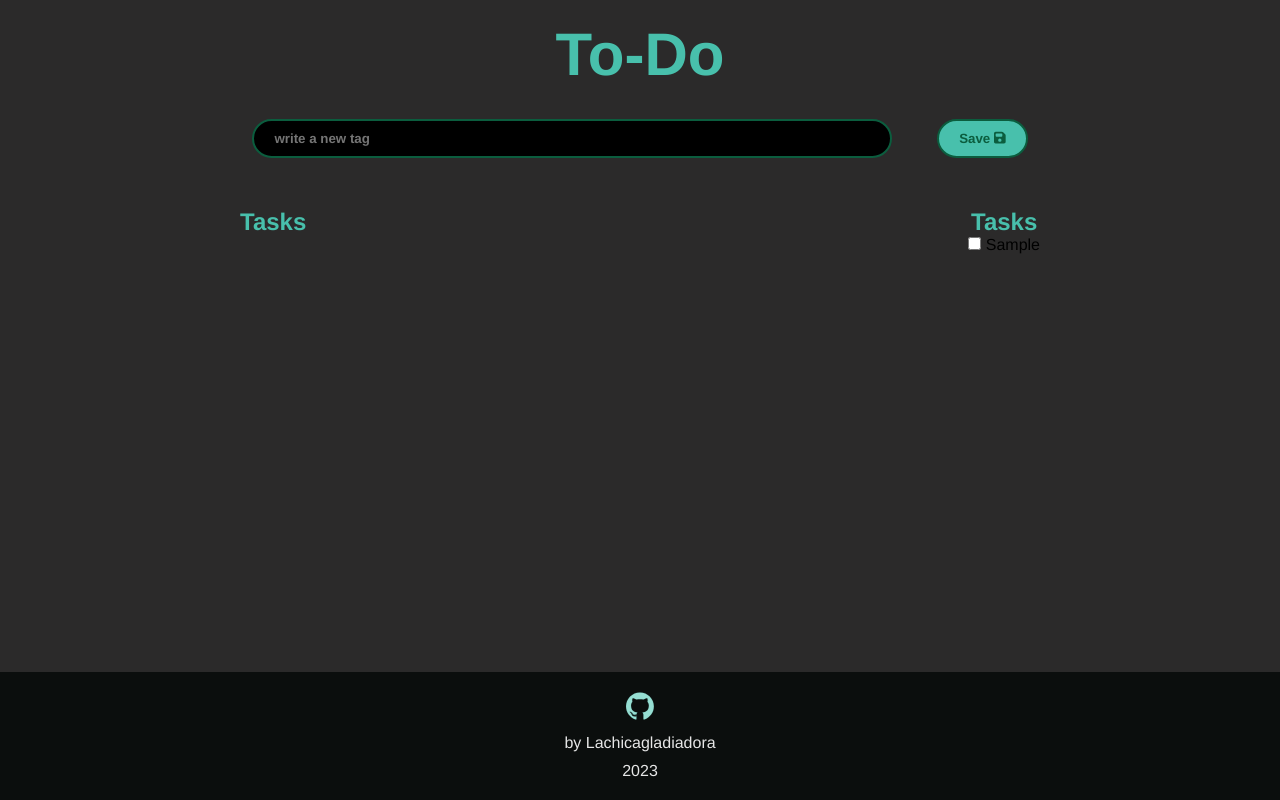
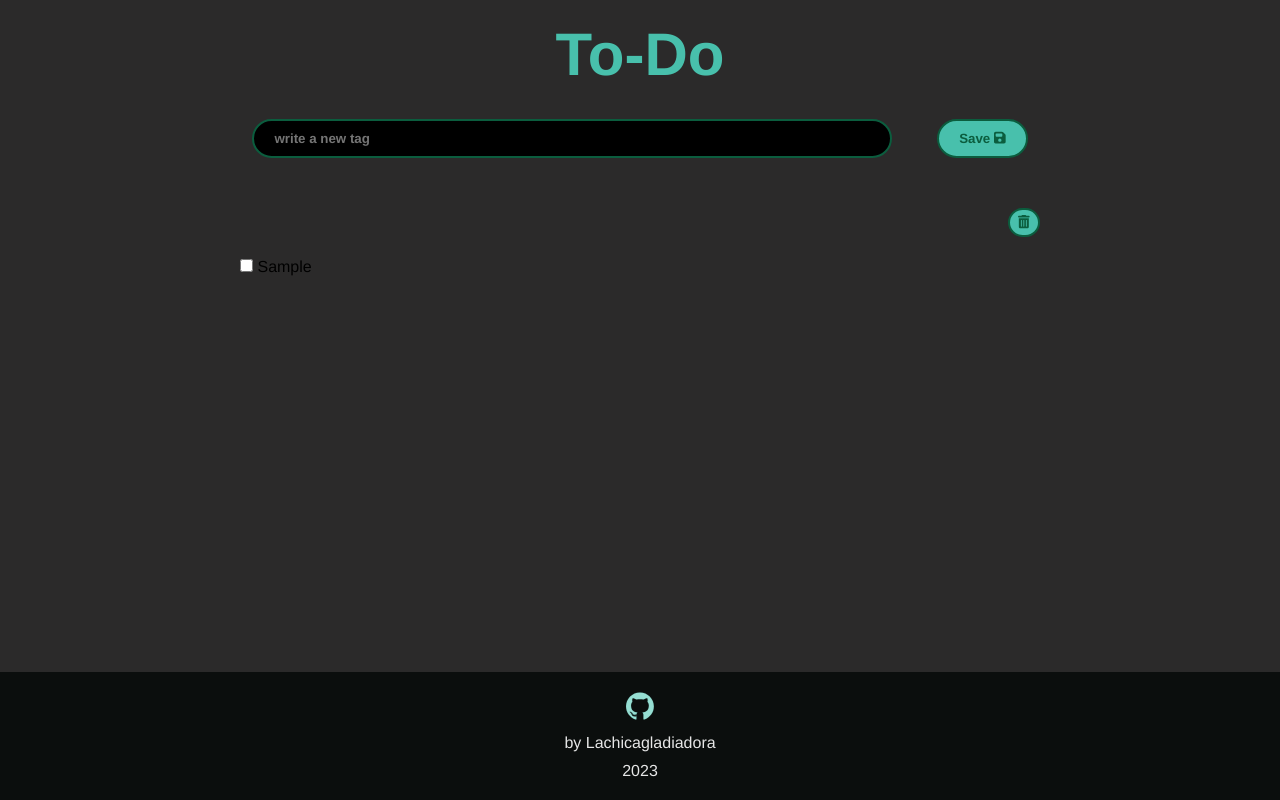
Before and after one commit to Lachicagladiadora/to-do-list, a React (Vite) app: page / in a window 1280 px wide. Both pictures are taken after typing "Sample" into the empty fields and a click on the button "Save". Built offline with nearby package versions, Linux system fonts and the light colour scheme; a web font is replaced by a local one.

Commit message:
fix:  styles of list

```diff
--- a/src/App.tsx
+++ b/src/App.tsx
@@ -1,12 +1,17 @@
 import { useEffect, useState } from "react";
 
 import { FontAwesomeIcon } from "@fortawesome/react-fontawesome";
-import { faCoffee } from "@fortawesome/free-solid-svg-icons";
+import {
+  faCoffee,
+  faTrash,
+  faTrashAlt,
+} from "@fortawesome/free-solid-svg-icons";
 
 import { FormTask } from "./components/FormTask";
 import { TaskItemList } from "./components/TaskItemList";
 import { VisibilityControl } from "./components/VisibilityControl";
 import { Footer } from "./components/Footer";
+import { Button } from "./components/Button";
 
 export const App = () => {
   const [taskItems, setTaskItems] = useState<
@@ -44,6 +49,10 @@ export const App = () => {
     localStorage.setItem("TasksList", JSON.stringify(taskItems));
   }, [taskItems]);
 
+  const closeShow = () => {
+    console.log("clear!!!!");
+  };
+
   return (
     <>
       <header style={{ paddingTop: "20px", paddingBottom: "20px" }}>
@@ -74,10 +83,26 @@ export const App = () => {
         <section
           style={{
             display: "flex",
-            justifyContent: "space-between",
-            flex: "1",
+            flexDirection: "column",
+            gap: "50px",
+            // justifyContent: "space-between",
+            // flex: "1",
           }}
         >
+          <div style={{ height: "50%", position: "relative" }}>
+            {taskItems.length > 0 && (
+              <Button
+                onClick={closeShow}
+                style={{ position: "absolute", top: "0px", right: "0px" }}
+              >
+                <FontAwesomeIcon
+                  icon={faTrashAlt}
+                  style={{
+                    background: "transparent",
+                  }}
+                />
+              </Button>
+            )}
             {showCompleted && (
               <TaskItemList
                 tasks={taskItems}
@@ -85,16 +110,14 @@ export const App = () => {
                 showCompleted={showCompleted}
               />
             )}
+          </div>
+          <div style={{ height: "50%" }}>
             <TaskItemList
               tasks={taskItems}
               toogleTask={toogleTask}
               showCompleted={false}
             />
-          {/* <VisibilityControl
-            isChecked={showCompleted}
-            setShowCompleted={(checked: boolean) => setShowCompleted(checked)}
-            cleanTasks={cleanTasks}
-          /> */}
+          </div>
         </section>
       </main>
       <Footer />
--- a/src/components/TaskItemList.tsx
+++ b/src/components/TaskItemList.tsx
@@ -1,34 +1,39 @@
-import { TaskItem } from "./TaskItem"
+import { TaskItem } from "./TaskItem";
 
 type TaskItemListProps = {
-  tasks: any,
-  toogleTask: (task: any) => void,
-  showCompleted: boolean,
-  title?: string,
-}
+  tasks: any;
+  toogleTask: (task: any) => void;
+  showCompleted: boolean;
+  title?: string;
+};
 
-export const TaskItemList = ({ title, tasks, toogleTask, showCompleted = false }: TaskItemListProps) => {
-
+export const TaskItemList = ({
+  title,
+  tasks,
+  toogleTask,
+  showCompleted = false,
+}: TaskItemListProps) => {
   const taskUnique = (doneValue: boolean) => {
-    console.log(doneValue)
+    console.log(doneValue);
+    return tasks
+      .filter((task: { done: boolean }) => task.done === doneValue)
+      .map((task: { content: string; done: boolean }) => (
+        <TaskItem
+          task={task}
+          key={Math.floor(Math.random() * 1000000).toString()}
+          toogleTask={toogleTask}
+        />
+      ));
+  };
+  if (!taskUnique)
     return (
-      tasks
-        .filter((task: { done: boolean }) => task.done === doneValue)
-        .map((task: { content: string, done: boolean }) => (
-          <TaskItem
-            task={task}
-            key={(Math.floor(Math.random() * 1000000)).toString()}
-            toogleTask={toogleTask}
-          />
-        ))
-    )
-  }
-  if (!taskUnique) return (
-    <p style={{ background: 'red', color: 'green' }}>you have no tasks done</p>
-  )
+      <p style={{ background: "red", color: "green" }}>
+        you have no tasks done
+      </p>
+    );
   return (
     <div className="wrapper-task">
-      <h2
+      {/* <h2
         style={{
           textAlign:'center',
           fontWeight:'bolder',
@@ -36,10 +41,8 @@ export const TaskItemList = ({ title, tasks, toogleTask, showCompleted = false }
         }}
       >
         Tasks {title}
-      </h2>
-      <ul>
-        {taskUnique(showCompleted)}
-      </ul>
+      </h2> */}
+      <ul>{taskUnique(showCompleted)}</ul>
     </div>
-  )
-}
+  );
+};
```
Also changed, not shown: src/components/VisibilityControl.tsx (+20 -16 lines). Lines whose indentation alone changed are shown as unchanged.
